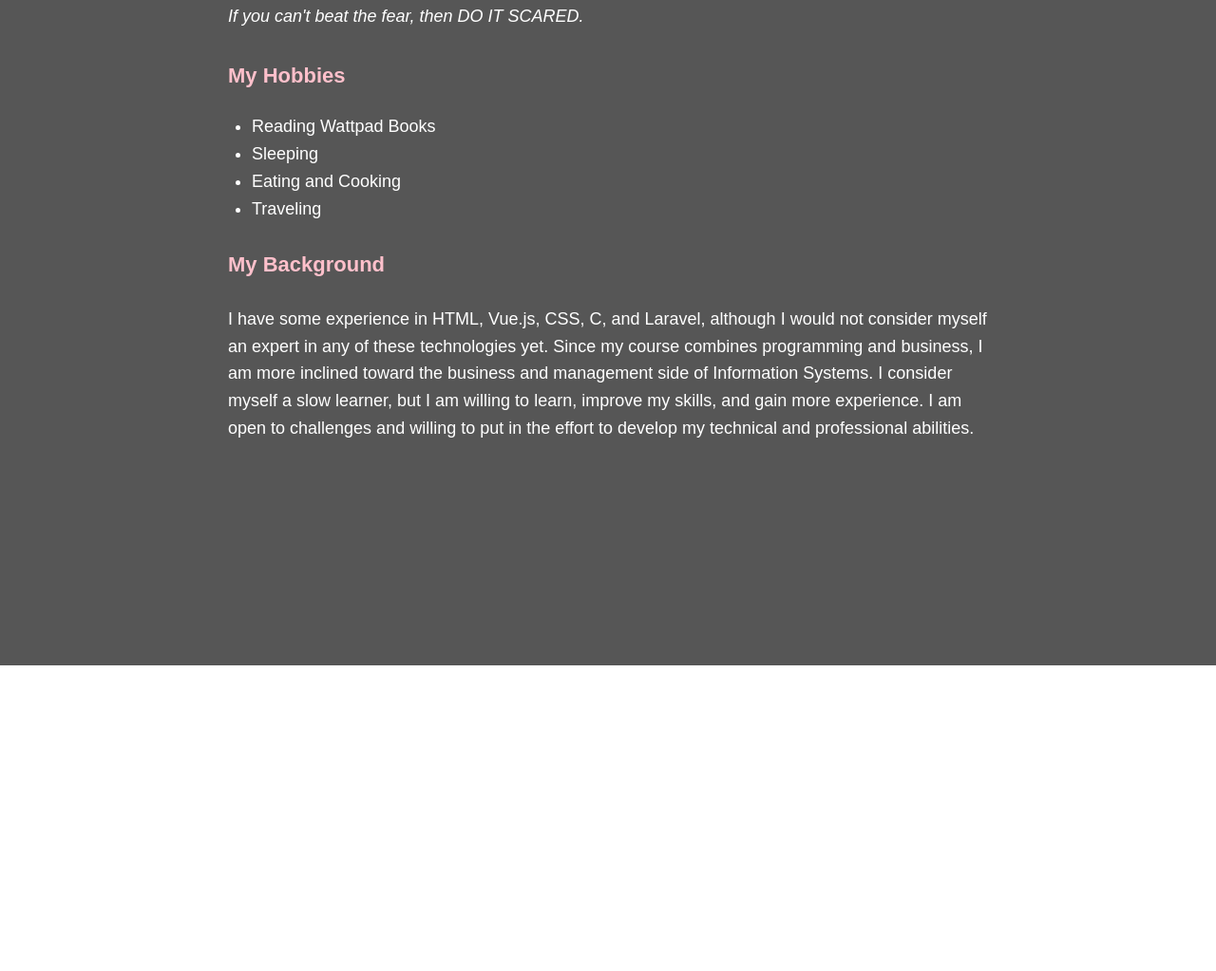
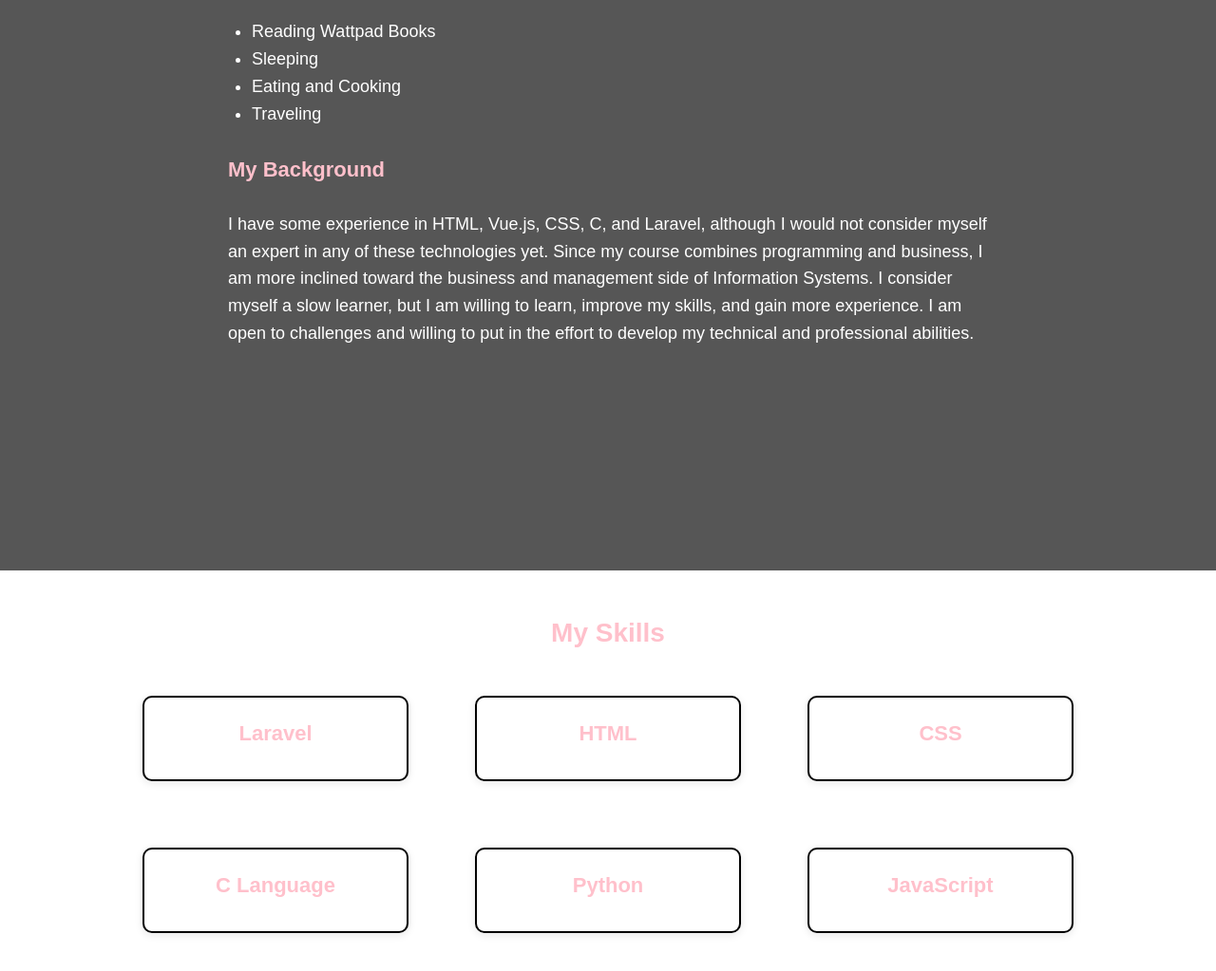
Before and after one commit to snappiaa/My-Portfolio, a plain HTML site: page index.html in a window 1280 px wide. Shown: the part 999-2022 px from the top of the page at 95% size. Before the commit the page ends 1700 px from the top, so only its background shows below. Drawn offline with Linux system fonts and the light colour scheme.

Commit message:
Add Reusable Skills cards

```diff
--- a/index.html
+++ b/index.html
@@ -50,5 +50,41 @@
               </p>
             </div>
         </section>
+
+    <section id="skills" class="skills-section">
+
+        <div class="skills-content">
+
+             <h2>My Skills</h2>
+
+        <div class="skills-container">
+
+        <div class="skill-card">
+            <h3>Laravel</h3>
+        </div>
+
+        <div class="skill-card">
+            <h3>HTML</h3>
+        </div>
+
+        <div class="skill-card">
+          <h3>CSS</h3>
+          </div>
+
+        <div class="skill-card">
+            <h3>C Language</h3>
+        </div>
+
+         <div class="skill-card">
+            <h3>Python</h3>
+         </div>
+
+          <div class="skill-card">
+            <h3>JavaScript</h3>
+          </div>
+
+        </div>
+        </div>
+</section>
 </body>
 </html>
--- a/style.css
+++ b/style.css
@@ -17,7 +17,6 @@ body{
     align-items: center;
     text-align:center;
     padding:30px;
-    margin-top:100px;
 }
 
 .profile-picture{
@@ -106,3 +105,44 @@ body{
     font-size: 18px;
     margin-bottom: 8px;
 }
+
+.skills-section {
+    width: 100%;
+    min-height: 100vh;
+    padding: 50px 30px;
+    text-align: center;
+    background-color: white;
+}
+
+.skills-content {
+    max-width: 1000px;
+    margin: 0 auto;
+}
+
+.skills-section h2 {
+    font-size: 28px;
+    color: pink;
+    margin-bottom: 50px;
+}
+
+.skills-container {
+    display: flex;
+    flex-wrap: wrap;
+    justify-content: center;
+    gap: 70px;
+}
+
+.skill-card {
+    width: 280px;
+    padding: 25px;
+    border: 2px solid #000000;
+    border-radius: 10px;
+    background-color: white;
+    box-shadow: 0 2px 8px rgba(0, 0, 0, 0.1);
+}
+
+.skill-card h3 {
+    font-size: 22px;
+    color: pink;
+    margin-bottom: 10px;
+}
```
